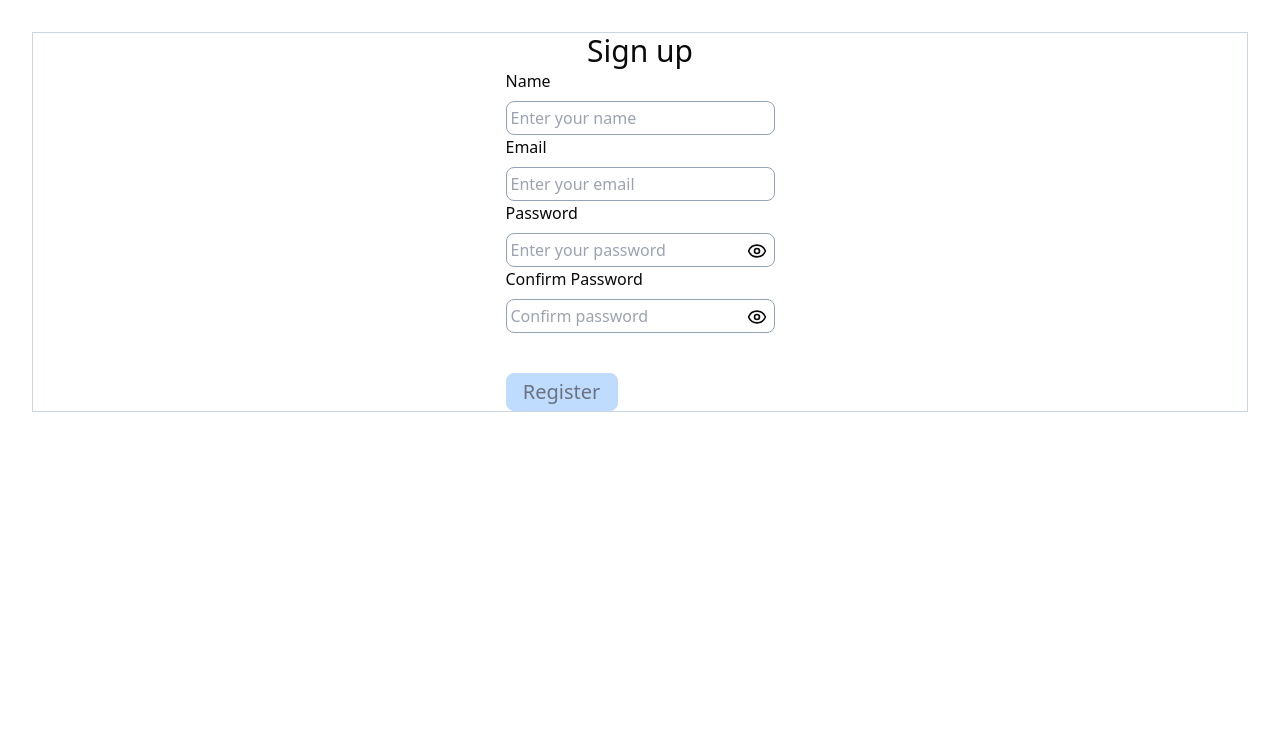
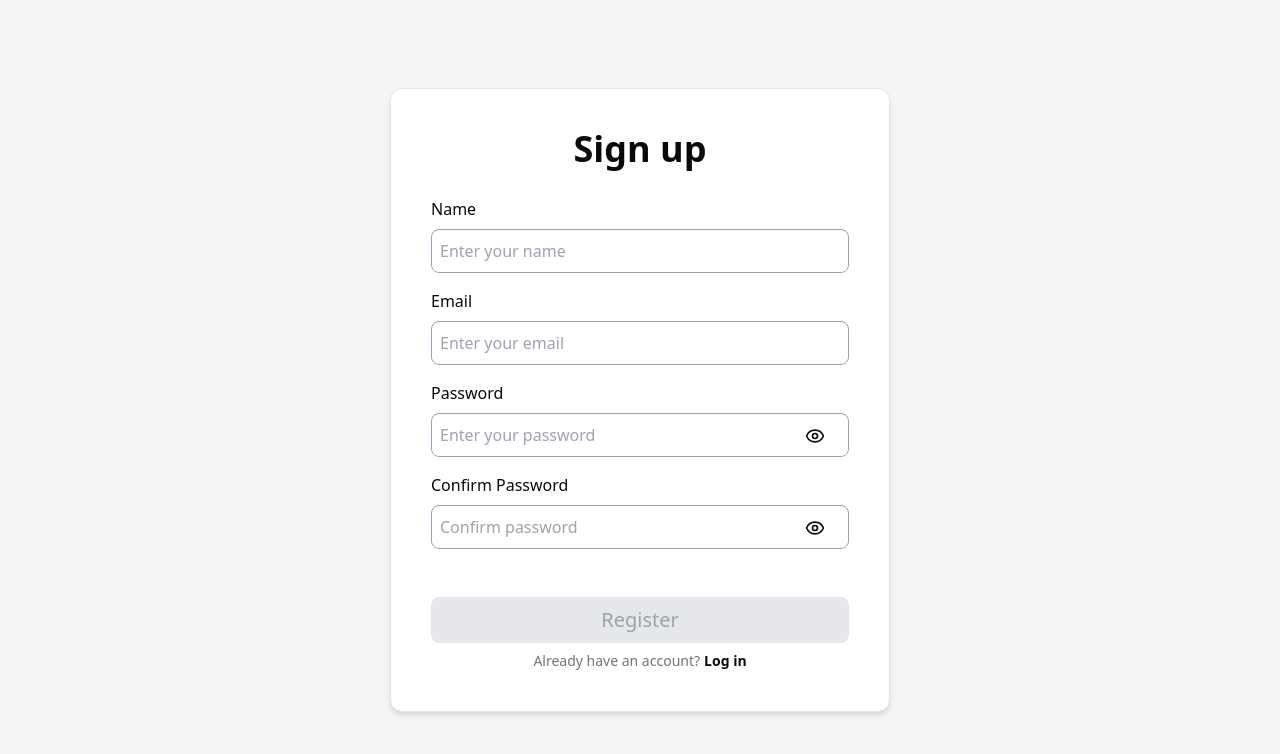
Before and after one commit to rajeshwory/user-list-component, a React (Vite) app: page /register in a window 1280 px wide. Shown: the top 754 px of the page. Built offline with nearby package versions, Linux system fonts and the light colour scheme.

Commit message:
style: design the register form

```diff
--- a/src/App.css
+++ b/src/App.css
@@ -1,8 +1,13 @@
 #root {
-  max-width: 1280px;
-  margin: 0 auto;
+  /* max-width: 1280px; */
+  /* margin: 0 auto; */
   padding: 2rem ;
   text-align: left;
+  display: flex;
+  align-items: center;
+  justify-content: center;
+  min-height: 100vh;
+  background-color: #F5F5F4;
 }
 
 @keyframes logo-spin {
--- a/src/pages/register.jsx
+++ b/src/pages/register.jsx
@@ -19,15 +19,15 @@ const validationSchema = z
 
  const LabelInput = ({error, label, placeholder, register, name}) => {
     return(
-        <>
-            <label>{label}</label>
+        <div className="my-2">
+            <label className="text-base font-light">{label}</label>
                 <input
                     placeholder={placeholder}
-                    className="mt-2 border border-slate-400 rounded-lg p-1 w-auto"
+                    className="mt-2 border border-slate-400 rounded-lg px-2 py-1 w-full h-11"
                     {...register(name)}
                 />
                 {error && <span className="text-sm text-red-500 mb-5">{error?.message}</span>}
-        </>
+        </div>
     )
  }
 
@@ -36,14 +36,14 @@ const validationSchema = z
     const [isVisible, setIsVisible] = useState(false)
     const toggleVisibility = () => setIsVisible(prevState => !prevState)
     return(
-        <>
-          <label >{label}</label>
+        <div className="my-2">
+          <label className="text-base font-light">{label}</label>
                 <div className="relative">
                     <input
                         type={isVisible ? "text" : "password"}
                         required
                         placeholder={placeholder}
-                        className="mt-2 w-auto border border-slate-400 rounded-lg p-1 pr-8"
+                        className="mt-2 w-full border border-slate-400 rounded-lg h-11 py-1 pl-2 pr-8"
                         {...register(name, { required: true })}
                     />
                      <span
@@ -52,7 +52,7 @@ const validationSchema = z
                         aria-label={isVisible ? "Hide password" : "Show password"}
                         aria-pressed={isVisible}
                         aria-controls="password"
-                        className="absolute right-2 top-1/2 transform -translate-y-1/4 cursor-pointer"
+                        className="absolute right-6 top-1/2 transform -translate-y-1/4 cursor-pointer"
                      >{isVisible ? (
                         <EyeOff size={20} aria-hidden="true" />
                      )
@@ -62,7 +62,7 @@ const validationSchema = z
                      </span>
                  </div>
                 {error && <span className="text-sm text-red-500 mb-5">{error.message}</span>}
-        </>
+        </div>
     )
  }
 
@@ -71,15 +71,15 @@ const validationSchema = z
 export const Register = () => {
 
     const { register, handleSubmit, formState: { errors, isValid } } = useForm({ resolver: zodResolver(validationSchema), mode: "onChange" })
+
     const submitForm = (data) => {
         console.log(data)
     }
 
     return (
-        <div className="flex flex-col border border-slate-300 items-center">
-            <form onSubmit={handleSubmit(submitForm)} className="flex flex-col">
-                <h2 className="text-3xl text-center">Sign up</h2>
-
+        <div className="p-10 min-w-[500px] mx-6  bg-white border border-stone-200 shadow-md rounded-xl">
+            <form onSubmit={handleSubmit(submitForm)} className="flex flex-col w-full">
+                <h2 className="text-4xl font-semibold text-center mb-5">Sign up</h2>
                 <LabelInput
                 label="Name"
                 placeholder="Enter your name"
@@ -108,7 +108,16 @@ export const Register = () => {
                  name="confirmPassword"
                  error={errors.confirmPassword}
                 />
-                <button type="submit" disabled={!isValid} className="border border-purple-400 bg-purple-500 text-xl p-1 rounded-lg mt-10 text-white max-w-28 disabled:bg-blue-200 disabled:border-blue-200 disabled:text-gray-500">Register</button>
+                <div className="flex justify-center">
+                 <button type="submit" disabled={!isValid}
+                   className=" border border-blue-400 bg-blue-500 text-xl px-5 py-2 w-full rounded-lg mt-10 text-white disabled:bg-gray-200 disabled:border-gray-200 disabled:text-gray-400">
+                   Register
+                 </button>
+                </div>
+                <div className="flex justify-center mt-2">
+                <label className="text-sm font-light text-muted-foreground mr-1">Already have an account?</label>
+                <label className="text-sm font-semibold hover:text-blue-500 hover:underline hover:decoration-blue-500 hover:cursor-pointer">Log in</label>
+                </div>
             </form>
         </div>
     )
```
